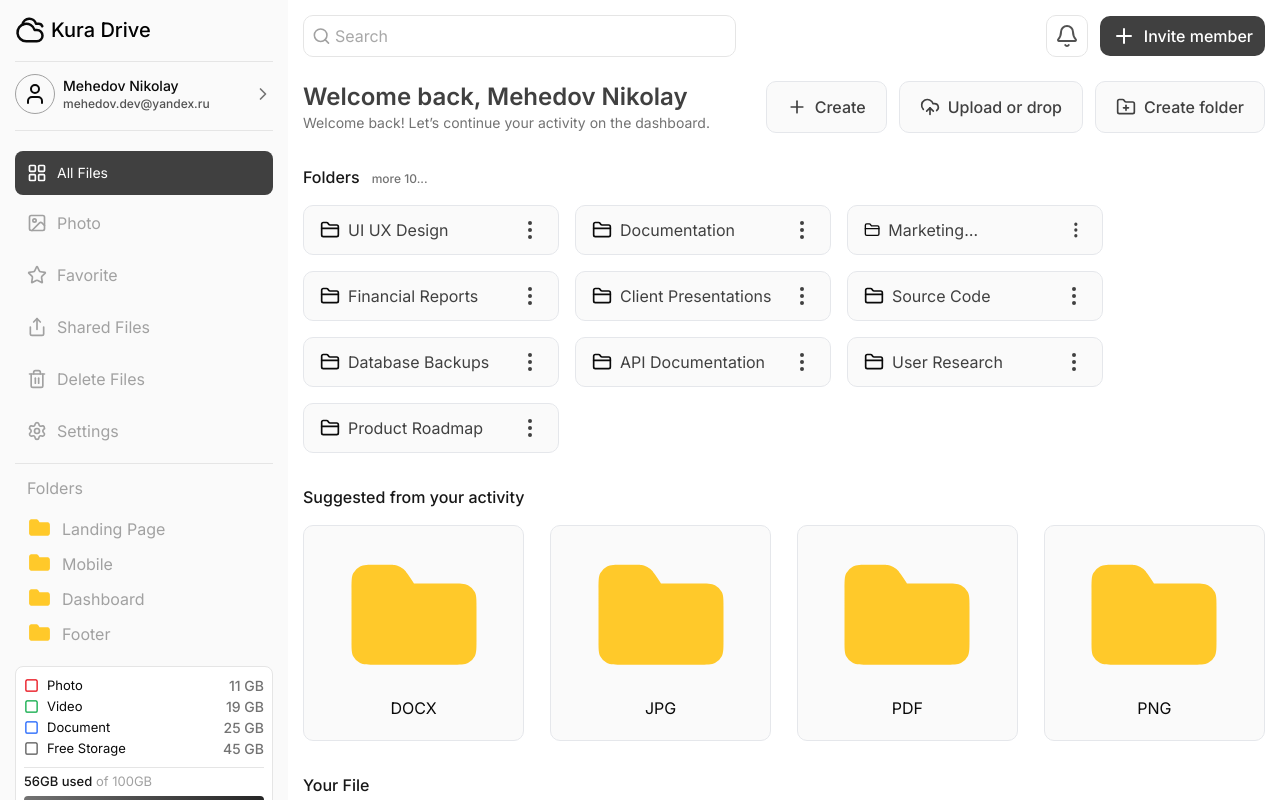
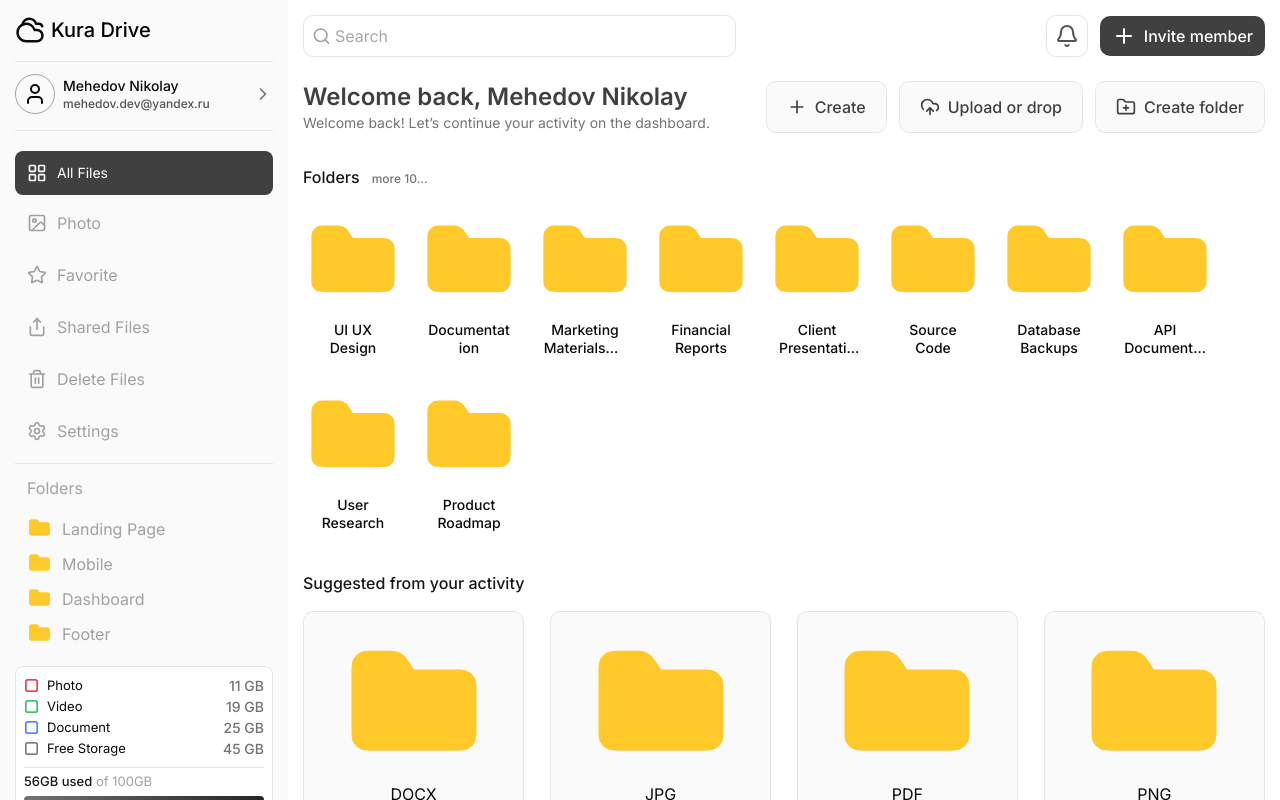
Before and after one commit to Mehedov/kura-cloud, a Next.js app: page / in a window 1280 px wide. Built offline with nearby package versions, Linux system fonts and the light colour scheme.

Commit message:
feat(store): add zustand store for global state management

```diff
--- a/package.json
+++ b/package.json
@@ -17,7 +17,8 @@
     "react": "19.2.0",
     "react-dom": "19.2.0",
     "react-dropzone": "^15.0.0",
-    "tailwind-merge": "^3.4.0"
+    "tailwind-merge": "^3.4.0",
+    "zustand": "^5.0.11"
   },
   "devDependencies": {
     "@tailwindcss/postcss": "^4",
--- a/src/app/page.tsx
+++ b/src/app/page.tsx
@@ -1,9 +1,5 @@
 import { HomeTemplates } from '@/components/containers/HomeTemplates'
 
 export default function Home() {
-	return (
-		<>
-			<HomeTemplates breadcrumbsRoutes={[]} />
-		</>
-	)
+	return <HomeTemplates breadcrumbsRoutes={[]} />
 }
--- a/src/components/containers/FoldersTemplate.tsx
+++ b/src/components/containers/FoldersTemplate.tsx
@@ -71,7 +71,6 @@ export function FoldersTemplate({
 	breadcrumbsRoutes = [],
 }: FoldersTemplateProps) {
 	const [activeBtn, setActiveBtn] = useState<'menu' | 'grid'>('grid')
-	const [currentPage, setCurrentPage] = useState(1)
 
 	return (
 		<section className='relative h-full flex flex-col'>
--- a/src/components/containers/HomeTemplates.tsx
+++ b/src/components/containers/HomeTemplates.tsx
@@ -1,8 +1,8 @@
+'use client'
+
 import { FolderIcon } from '@/assets/icons/FolderIcon'
 import {
 	Clock,
-	EllipsisVertical,
-	FolderClosed,
 	FolderPlus,
 	Funnel,
 	Plus,
@@ -14,6 +14,8 @@ import Link from 'next/link'
 import { Title } from '../ui/Title'
 import { YourTable } from '../ui/YourTable'
 import { Button } from '../ui/button/Button'
+import useDropzone from '@/store/store'
+import { FolderGrid } from '../ui/folder/folder'
 
 interface HomeTemplatesProps {
 	breadcrumbsRoutes?: string[]
@@ -22,7 +24,7 @@ interface HomeTemplatesProps {
 const folderNames = [
 	'UI UX Design',
 	'Documentation',
-	'Marketing MaterialsMaterials',
+	'Marketing MaterialsMaterialsаываываываываываыв',
 	'Financial Reports',
 	'Client Presentations',
 	'Source Code',
@@ -45,23 +47,10 @@ const folderNames = [
 export const HomeTemplates = ({
 	breadcrumbsRoutes = [],
 }: HomeTemplatesProps) => {
+	const { setIsOpenDropzone } = useDropzone(state => state)
 	const foldersRender = () => {
 		return folderNames.slice(0, 10).map((_, index) => {
-			return (
-				<Link
-					href={`/folders/${_.toLowerCase()
-						.replace(/\s+/g, '-')
-						.replace(/[^a-z0-9-]/g, '')}`}
-					key={index}
-					className='flex justify-between items-center w-[256px] bg-neutral-50 rounded-lg border border-gray-200 px-4 py-3'
-				>
-					<div className='flex items-center gap-2'>
-						<FolderClosed size={20} />
-						<span className='text-neutral-700 line-clamp-1'>{_}</span>
-					</div>
-					<EllipsisVertical className='text-neutral-700' />
-				</Link>
-			)
+			return <FolderGrid name={_} key={index} size={100} />
 		})
 	}
 
@@ -77,7 +66,11 @@ export const HomeTemplates = ({
 					<Button variant='primary' className=' h-13'>
 						<Plus size={20} /> Create
 					</Button>
-					<Button variant='primary' className='h-13'>
+					<Button
+						variant='primary'
+						className='h-13'
+						onClick={() => setIsOpenDropzone(true)}
+					>
 						<UploadCloud size={20} /> Upload or drop
 					</Button>
 					<Button variant='primary' className='h-13'>
--- a/src/components/elements/folder-list/folder-list.tsx
+++ b/src/components/elements/folder-list/folder-list.tsx
@@ -1,5 +1,5 @@
+import { FolderGrid, FolderLine } from '@/components/ui/folder/folder'
 import { usePathname } from 'next/navigation'
-import { FolderGrid, FolderLine } from './folder'
 
 interface Props {
 	activeBtn: 'menu' | 'grid'
--- a/src/components/ui/dropzone/dropzone.tsx
+++ b/src/components/ui/dropzone/dropzone.tsx
@@ -4,9 +4,10 @@ import { useEffect, useState, useRef } from 'react'
 import { useDropzone } from 'react-dropzone'
 import { Card } from '../Card/card'
 import { Plus, FileText, X } from 'lucide-react'
+import useDropzoneStore from '@/store/store'
 
 const DragAndDropModal = () => {
-	const [isOpen, setIsOpen] = useState(false)
+	const {isOpenDropzone, setIsOpenDropzone} = useDropzoneStore(state => state)
 	const [uploadFiles, setUploadFiles] = useState<File[]>([])
 
 	const dragCounter = useRef(0)
@@ -26,7 +27,7 @@ const DragAndDropModal = () => {
 			e.preventDefault()
 			if (e.dataTransfer?.types.includes('Files')) {
 				dragCounter.current++
-				setIsOpen(true)
+				setIsOpenDropzone(true)
 			}
 		}
 
@@ -35,7 +36,7 @@ const DragAndDropModal = () => {
 			dragCounter.current--
 
 			if (dragCounter.current === 0 && uploadFiles.length === 0) {
-				setIsOpen(false)
+				setIsOpenDropzone(false)
 			}
 		}
 
@@ -52,9 +53,9 @@ const DragAndDropModal = () => {
 			window.removeEventListener('dragleave', handleWindowDragLeave)
 			window.removeEventListener('drop', handleWindowDrop)
 		}
-	}, [uploadFiles.length])
+	}, [uploadFiles.length, setIsOpenDropzone])
 
-	if (!isOpen) return null
+	if (!isOpenDropzone) return null
 
 	return (
 		<div className='fixed inset-0 z-1000 bg-black/10 flex items-center justify-center p-4 overflow-y-auto'>
@@ -63,7 +64,7 @@ const DragAndDropModal = () => {
 					<div className='flex justify-end mb-2'>
 						<button
 							onClick={() => {
-								setIsOpen(false)
+								setIsOpenDropzone(false)
 								setUploadFiles([])
 							}}
 							className='text-neutral-400 hover:text-neutral-600'
--- a/src/components/elements/folder-list/folder.tsx
+++ b/src/components/ui/folder/folder.tsx
@@ -4,30 +4,41 @@ import { FolderIcon } from '@/assets/icons/FolderIcon'
 import { Popover, PopoverContext } from '@/components/ui/popover/popover'
 import { PopoverContent } from '@/components/ui/popover/popover-content'
 import { cn } from '@/utils/cn'
+import { DownloadCloudIcon, FolderInput, SquarePen, Trash2 } from 'lucide-react'
 import Link from 'next/link'
-import React, { forwardRef } from 'react'
+import React, { forwardRef, memo } from 'react'
 
-type FolderProps = React.HTMLAttributes<HTMLAnchorElement> & {
-	pathname: string
-	slug: string
+export type FolderProps = React.HTMLAttributes<HTMLAnchorElement> & {
+	pathname?: string
+	slug?: string
 	name: string
+	size?: number
 }
 
-const ContextMenuContent = () => (
+export const ContextMenuContent: React.FC = memo(() => (
 	<div className='flex flex-col text-sm'>
-		<button className='text-left px-3 py-1.5 hover:bg-neutral-100 rounded'>
-			Открыть
+		<button className='cursor-pointer flex items-center gap-2 text-left px-3 py-1.5 hover:bg-neutral-100 rounded'>
+			<DownloadCloudIcon size={20} /> Скачать
 		</button>
-		<button className='text-left px-3 py-1.5 hover:bg-neutral-100 rounded text-red-500'>
-			Удалить
+		<button className='cursor-pointer flex items-center gap-2 text-left text-md px-3 py-1.5 hover:bg-neutral-100 rounded'>
+			<SquarePen size={20} />
+			Переименовать
+		</button>
+		<button className='cursor-pointer flex items-center gap-2 text-left text-md px-3 py-1.5 hover:bg-neutral-100 rounded'>
+			<FolderInput size={20} /> Переместить
+		</button>
+		<button className='cursor-pointer flex items-center gap-2 text-left text-md px-3 py-1.5 hover:bg-neutral-100 rounded'>
+			<Trash2 /> Удалить
 		</button>
 	</div>
-)
+))
+
+ContextMenuContent.displayName = 'ContextMenuContent'
 
 export const FolderGrid = forwardRef<HTMLAnchorElement, FolderProps>(
-	({ className, pathname, slug, name, ...props }, ref) => {
+	({ className, pathname, slug, name, size, ...props }, ref) => {
 		return (
-			<Popover className='w-full'>
+			<Popover>
 				<PopoverContext.Consumer>
 					{context => (
 						<>
@@ -35,9 +46,10 @@ export const FolderGrid = forwardRef<HTMLAnchorElement, FolderProps>(
 								ref={ref}
 								href={`${pathname}/${slug}`}
 								className={cn(
-									'w-28.5 flex flex-col items-center gap-2 p-2 rounded-xl duration-200 hover:-translate-y-1',
+									`flex flex-col items-center gap-2 p-2 rounded-xl duration-200 hover:-translate-y-1`,
 									className,
 								)}
+								style={{ width: size ? `${size}px` : '100px' }}
 								{...props}
 								onContextMenu={e => {
 									e.preventDefault()
@@ -45,8 +57,10 @@ export const FolderGrid = forwardRef<HTMLAnchorElement, FolderProps>(
 									context?.setOpen(true)
 								}}
 							>
-								<FolderIcon size={100} />
-								<p className='text-center text-sm font-medium leading-tight line-clamp-2 wrap-break-word w-full'>
+								<FolderIcon size={size || 100} />
+								<p
+									className={`text-center text-sm font-medium leading-tight line-clamp-2 wrap-break-word w-full w-[${size}px]`}
+								>
 									{name}
 								</p>
 							</Link>
--- a/src/components/ui/popover/popover.tsx
+++ b/src/components/ui/popover/popover.tsx
@@ -44,7 +44,7 @@ export function Popover({
 
 	return (
 		<PopoverContext.Provider value={{ open, setOpen, coords, setCoords }}>
-			<div ref={containerRef} className={cn('relative w-full', className)}>
+			<div ref={containerRef} className={cn('relative', className)}>
 				{children}
 			</div>
 		</PopoverContext.Provider>
--- /dev/null
+++ b/src/store/store.ts
@@ -0,0 +1,13 @@
+import { create } from 'zustand'
+
+interface IDropzoneState {
+	isOpenDropzone: boolean
+	setIsOpenDropzone: (bool: boolean) => void
+}
+
+const useDropzoneStore = create<IDropzoneState>(set => ({
+	isOpenDropzone: false,
+	setIsOpenDropzone: value => set({ isOpenDropzone: value }),
+}))
+
+export default useDropzoneStore
```
Also changed, not shown: 1 other file (tests, documents, lock files or other folders).
